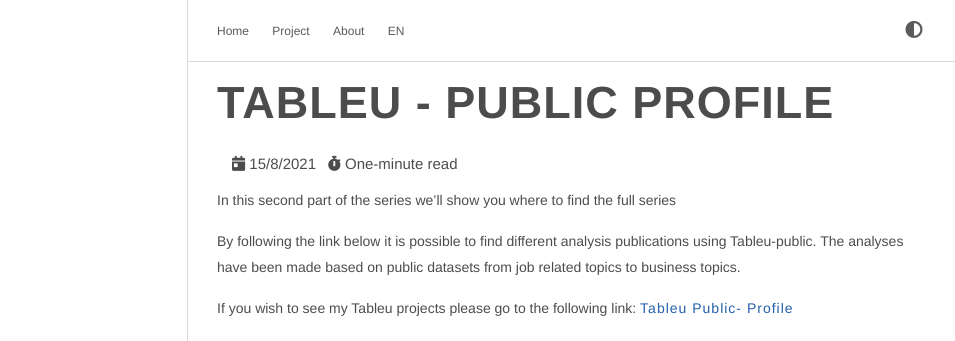
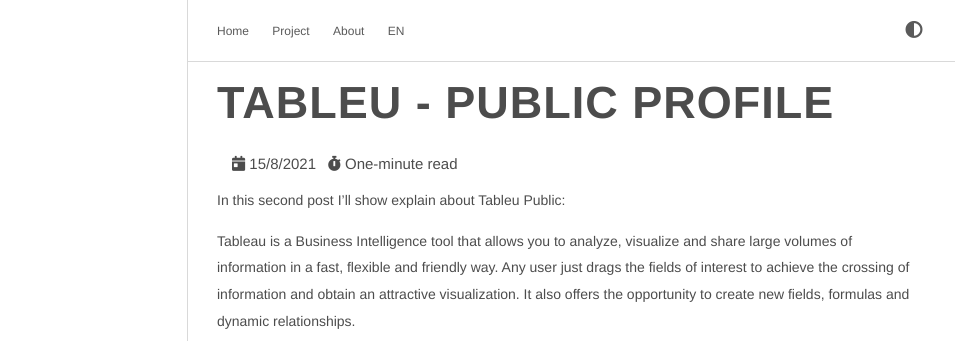
Before and after one commit to fblaura/DSProjects2, a plain HTML site: page post/todavianoseries-part-2/index.html in a window 1280 px wide. Shown: the top 341 px of the page, 325-1280 px from the left. Drawn offline with Linux system fonts and the light colour scheme.

Commit message:
Update index.html

```diff
--- a/post/todavianoseries-part-2/index.html
+++ b/post/todavianoseries-part-2/index.html
@@ -354,7 +354,8 @@
           </div>
 
 
-      </div><p>In this second part of the series we&rsquo;ll show you where to find the full series</p>
+      </div><p>In this second post I&rsquo;ll show explain about Tableu Public:</p>
+<p>Tableau is a Business Intelligence tool that allows you to analyze, visualize and share large volumes of information in a fast, flexible and friendly way. Any user just drags the fields of interest to achieve the crossing of information and obtain an attractive visualization. It also offers the opportunity to create new fields, formulas and dynamic relationships.<br>
 <p>By following the link below it is possible to find different analysis publications using Tableu-public. The analyses have been made based on public datasets from job related topics to business topics.<br>
 </p>
 <p>If you wish to see my Tableu projects please go to the following link: <a href="https://public.tableau.com/app/profile/laura.florez">Tableu Public- Profile</a></p>
```
